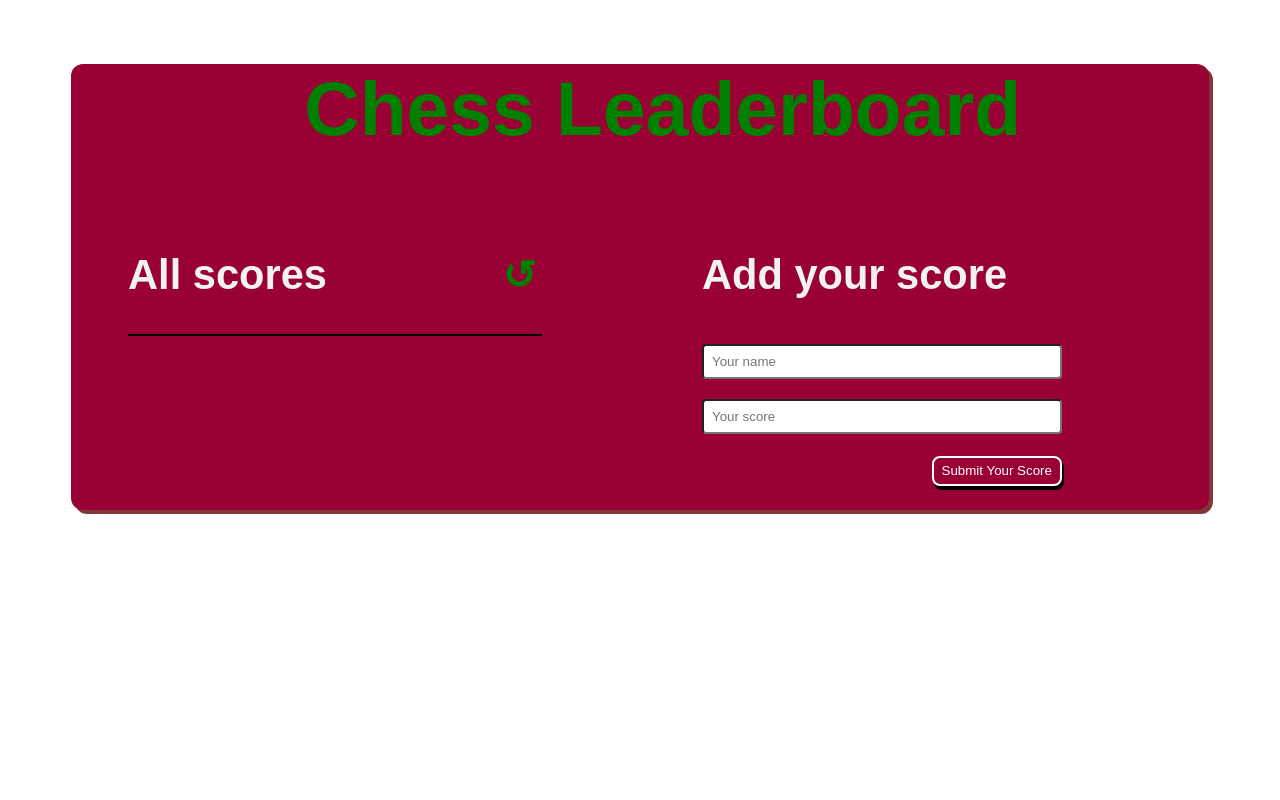
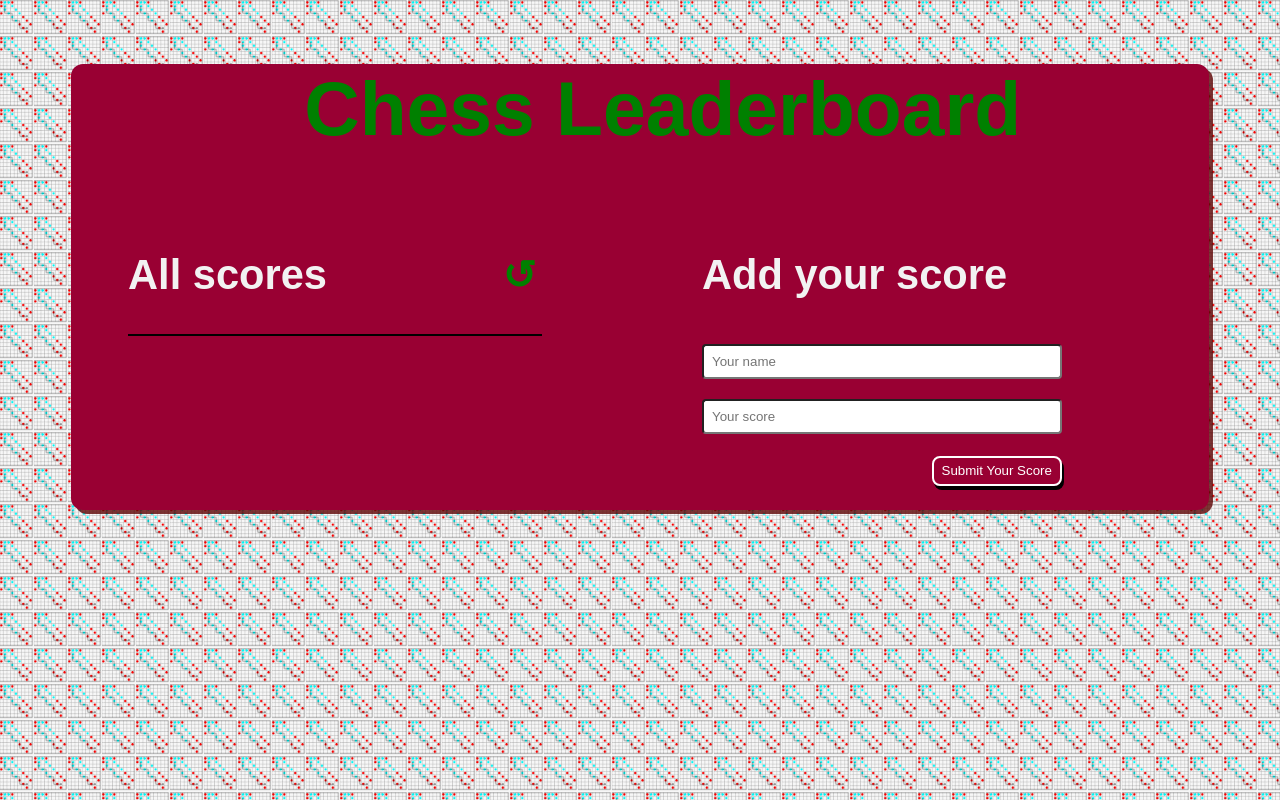
Before and after one commit to Donmark2k/leaderboard, a website built with webpack: page src/template.html in a window 1280 px wide. Built offline with nearby package versions, Linux system fonts and the light colour scheme; no server answers; a web font is replaced by a local one.

Commit message:
Add background image

```diff
--- a/src/style.css
+++ b/src/style.css
@@ -3,6 +3,7 @@
 body {
   font-weight: bold;
   font-family: 'Mochiy Pop One', sans-serif;
+  background: url('ccc.png');
 }
 
 .main-container {
```
Also changed, not shown: dist/991b08e8348904e07022.png (added), dist/main.js, src/ccc.png (added).
